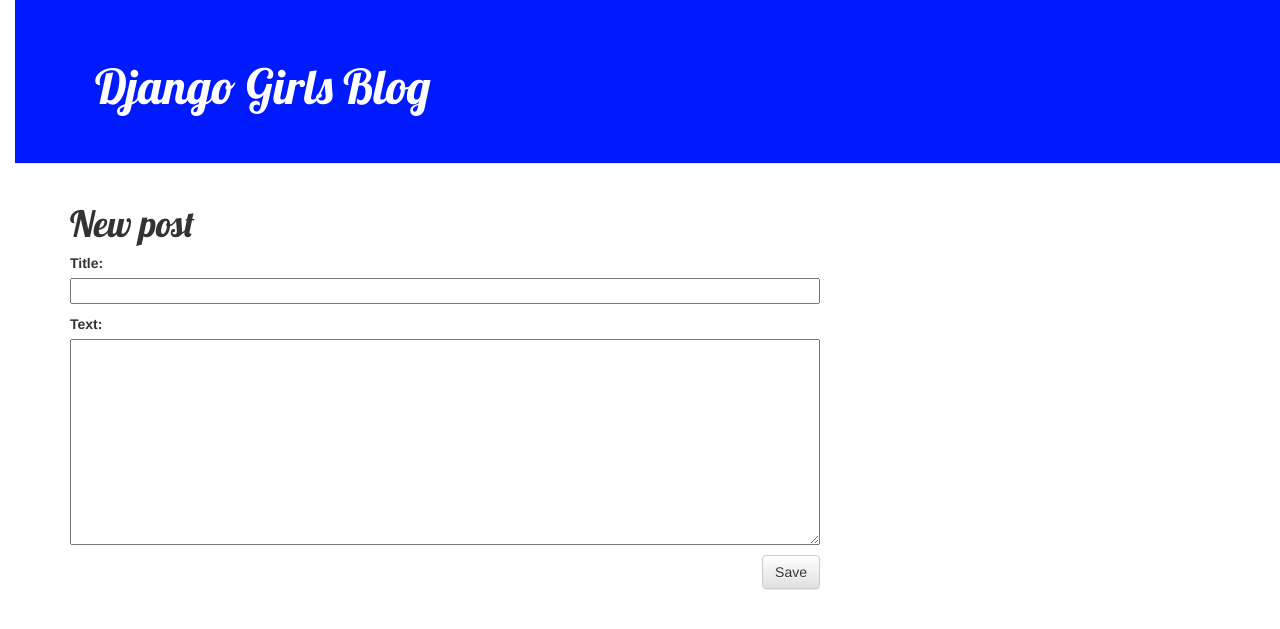
After one commit to Svet404/my-first-blog, a Django app: page /post/new/ in a window 1280 px wide. The commit adds this page. Shown: the top 629 px of the page. Run offline with Django 3.2, Linux system fonts and the light colour scheme; some libraries are stand-ins or nearby versions.

Commit message:
Added views to create/edit blog post inside the site.

```diff
--- /dev/null
+++ b/blog/forms.py
@@ -0,0 +1,9 @@
+from django import forms
+
+from .models import Post
+
+class PostForm(forms.ModelForm):
+
+    class Meta:
+        model = Post
+        fields = ('title', 'text',)
--- a/blog/static/css/blog.css
+++ b/blog/static/css/blog.css
@@ -5,7 +5,7 @@
 .page-header {
     background-color: #001aff;
     margin-top: 0;
-    padding: 20px 20px 20px 40px;
+    padding: 40px 40px 40px 80px;
 }
 
 .page-header h1, .page-header h1 a, .page-header h1 a:visited, .page-header h1 a:active {
--- a/blog/templates/blog/base.html
+++ b/blog/templates/blog/base.html
@@ -2,13 +2,16 @@
 <html>
     <head>
         <title>Django Girls blog</title>
-        <link rel="stylesheet" href="//maxcdn.bootstrapcdn.com/bootstrap/3.2.0/css/bootstrap.min.css">
-        <link rel="stylesheet" href="//maxcdn.bootstrapcdn.com/bootstrap/3.2.0/css/bootstrap-theme.min.css">
+        <link rel="stylesheet" href="//maxcdn.bootstrapcdn.com/bootstrap/3.3.4/css/bootstrap.min.css">
+        <link rel="stylesheet" href="//maxcdn.bootstrapcdn.com/bootstrap/3.3.4/css/bootstrap-theme.min.css">
         <link href="https://fonts.googleapis.com/css?family=Lobster&subset=latin,cyrillic" rel="stylesheet" type="text/css">
         <link rel="stylesheet" href="{% static 'css/blog.css' %}">
     </head>
     <body>
         <div class="page-header">
+            {% if user.is_authenticated %}
+                <a href="{% url 'post_new' %}" class="top-menu"><span class="glyphicon glyphicon-plus"></span></a>
+            {% endif %}
             <h1><a href="/">Django Girls Blog</a></h1>
         </div>
         <div class="content container">
--- a/blog/templates/blog/post_detail.html
+++ b/blog/templates/blog/post_detail.html
@@ -7,6 +7,9 @@
                     {{ post.published_date }}
                 </div>
             {% endif %}
+            {% if user.is_authenticated %}
+                <a class="btn btn-default" href="{% url 'post_edit' pk=post.pk %}"><span class="glyphicon glyphicon-pencil"></span></a>
+            {% endif %}
             <h1>{{ post.title }}</h1>
             <p>{{ post.text|linebreaksbr }}</p>
         </div>
--- /dev/null
+++ b/blog/templates/blog/post_edit.html
@@ -0,0 +1,9 @@
+{% extends 'blog/base.html' %}
+
+{% block content %}
+    <h1>New post</h1>
+        <form method="POST" class="post-form">{% csrf_token %}
+            {{ form.as_p }}
+        <button type="submit" class="save btn btn-default">Save</button>
+    </form>
+{% endblock %}
--- a/blog/urls.py
+++ b/blog/urls.py
@@ -4,4 +4,6 @@
 urlpatterns = [
     path('', views.post_list, name='post_list'),
     path('post/<int:pk>/', views.post_detail, name='post_detail'),
+    path('post/new/', views.post_new, name='post_new'),
+    path('post/<int:pk>/edit/', views.post_edit, name='post_edit'),
 ]
--- a/blog/views.py
+++ b/blog/views.py
@@ -2,6 +2,8 @@
 from django.utils import timezone
 from .models import Post
 from django.shortcuts import render, get_object_or_404
+from .forms import PostForm
+from django.shortcuts import redirect
 
 def post_list(request):
     posts = Post.objects.filter(published_date__lte=timezone.now()).order_by('published_date')
@@ -11,4 +13,29 @@
     post = get_object_or_404(Post, pk=pk)
     return render(request, 'blog/post_detail.html', {'post': post})
 
-# Create your views here.
+def post_new(request):
+    if request.method == "POST":
+        form = PostForm(request.POST)
+        if form.is_valid():
+            post = form.save(commit=False)
+            post.author = request.user
+            post.published_date = timezone.now()
+            post.save()
+            return redirect('post_detail', pk=post.pk)
+    else:
+        form = PostForm()
+    return render(request, 'blog/post_edit.html', {'form': form})
+
+def post_edit(request, pk):
+    post = get_object_or_404(Post, pk=pk)
+    if request.method == "POST":
+        form = PostForm(request.POST, instance=post)
+        if form.is_valid():
+            post = form.save(commit=False)
+            post.author = request.user
+            post.published_date = timezone.now()
+            post.save()
+            return redirect('post_detail', pk=post.pk)
+    else:
+        form = PostForm(instance=post)
+    return render(request, 'blog/post_edit.html', {'form': form})
```
